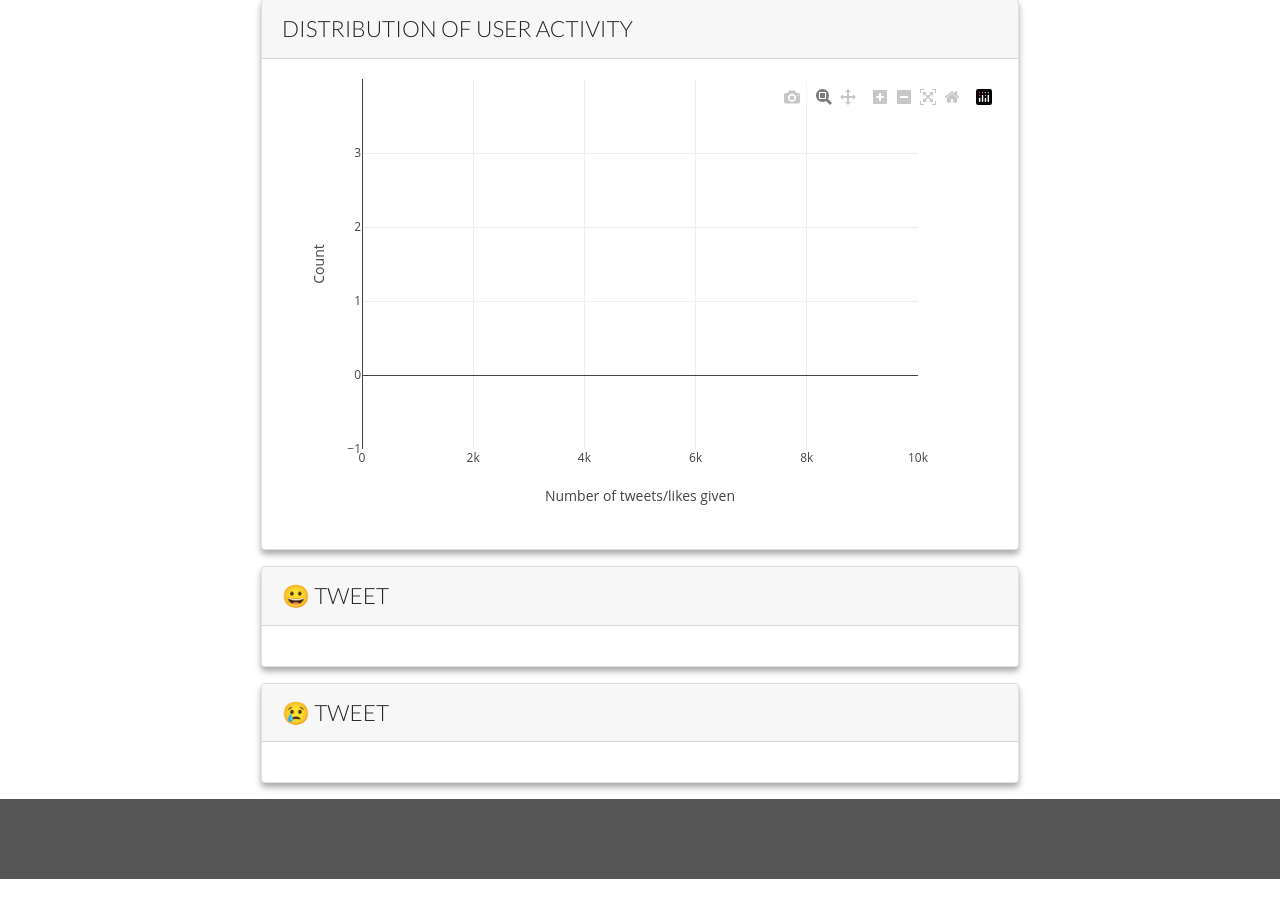
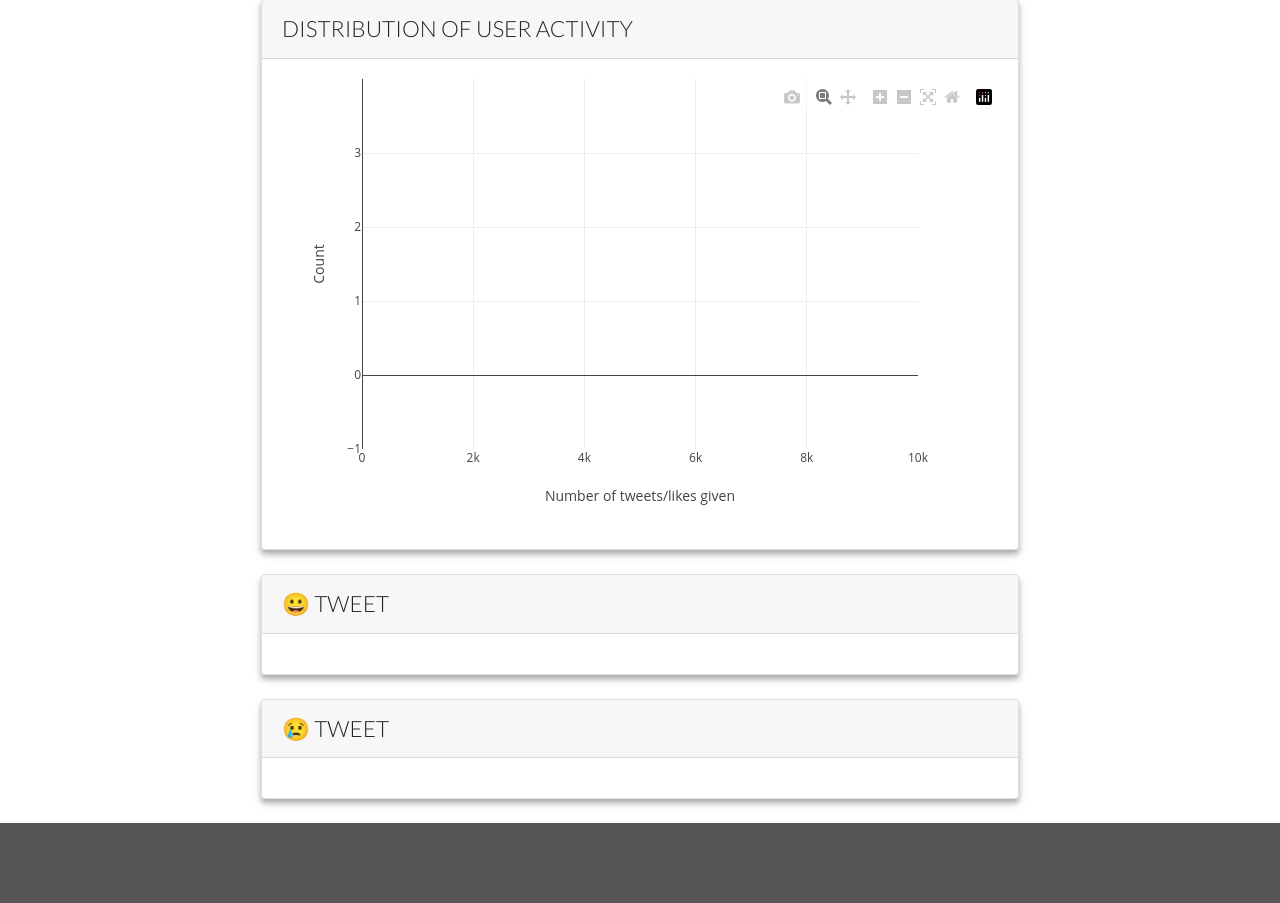
Before and after one commit to jiviteshjain/precog-recruit, a Flask app: template src/task-2/webapp/templates/index.html in a window 1280 px wide. Shown: the part 3219-4122 px from the top of the page. Before the commit the page ends 4098 px from the top, so only its background shows below. Run offline with Flask 2, Linux system fonts and the light colour scheme; the template is opened without the code that fills it, so the values that code supplies are empty; some libraries are stand-ins or nearby versions.

```diff
--- a/src/task-2/webapp/templates/index.html
+++ b/src/task-2/webapp/templates/index.html
@@ -87,7 +87,7 @@
                         </div>
                     </div>
                 </div>
-                <div class="col-12 mb-3">
+                <div class="col-12 mb-4">
                     <div class="card shadow-move">
                         <div class="card-header">
                             Distribution of User Activity
@@ -97,7 +97,7 @@
                         </div>
                     </div>
                 </div>
-                <div class="col-12 mb-3">
+                <div class="col-12 mb-4">
                     <div class="card shadow-move">
                         <div class="card-header">
                             😀 Tweet
@@ -107,7 +107,7 @@
                         </div>
                     </div>
                 </div>
-                <div class="col-12 mb-3">
+                <div class="col-12 mb-4">
                     <div class="card shadow-move">
                         <div class="card-header">
                             😢 Tweet
```
